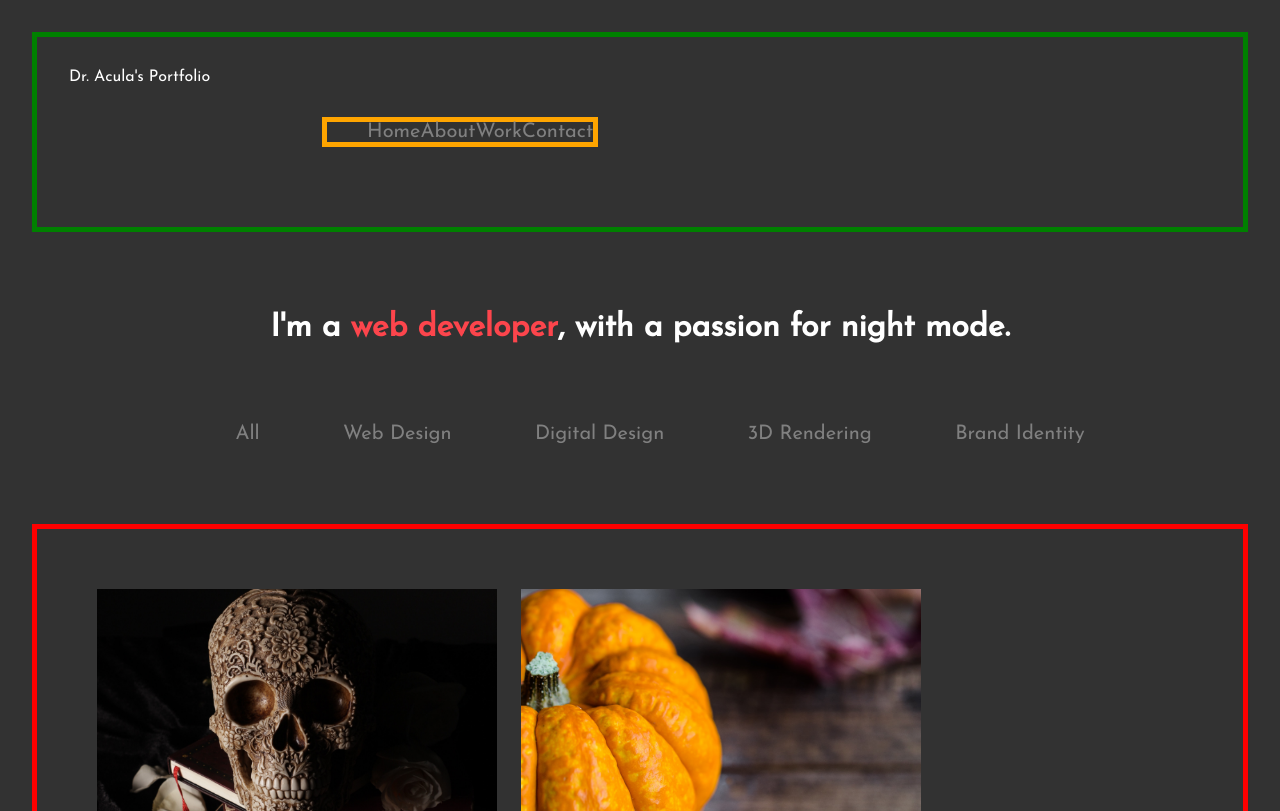
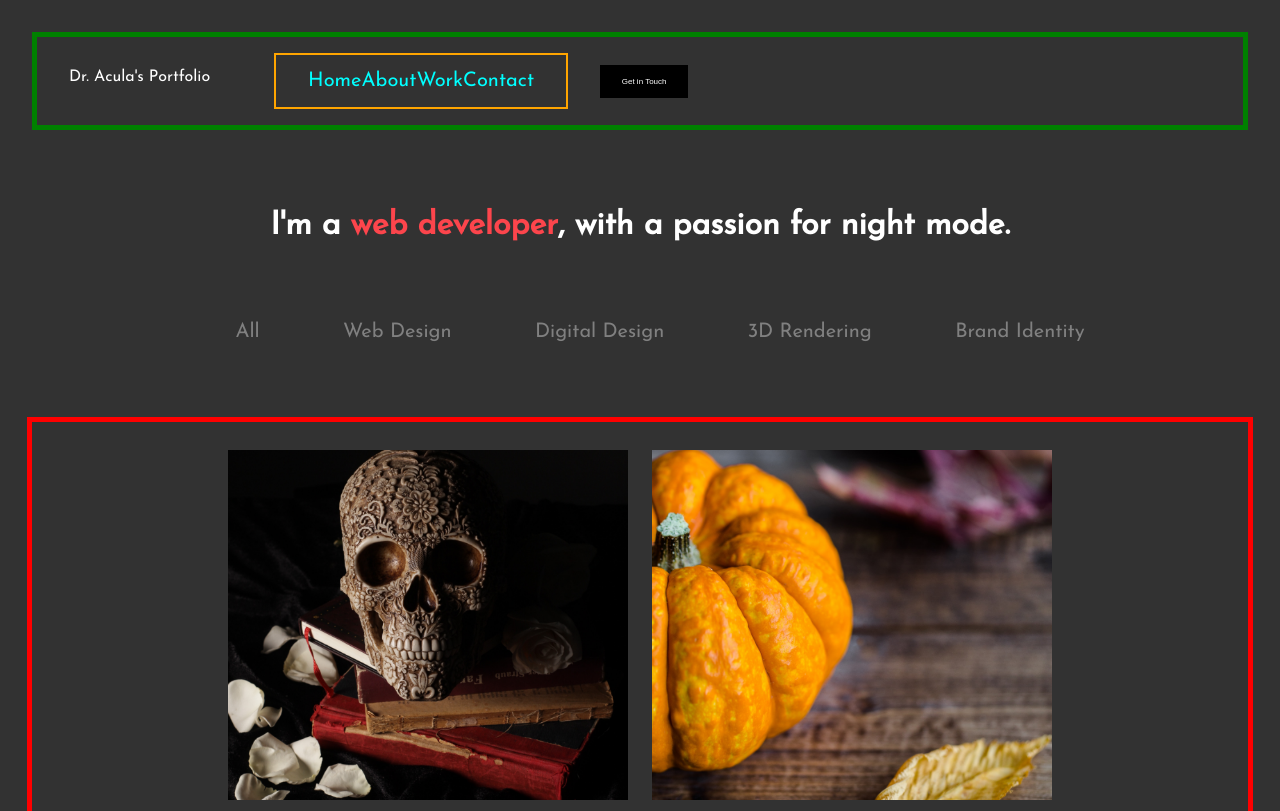
Before and after one commit to uncrownedthrone/hw-spooky-portfolio, a website: page public/index.html in a window 1280 px wide. Shown: the top 811 px of the page. Drawn offline with Linux system fonts and the light colour scheme.

Commit message:
worked on tablet and desktop

```diff
--- a/public/index.html
+++ b/public/index.html
@@ -15,14 +15,15 @@
   <body>
     <header>Dr. Acula's Portfolio</header>
     <nav class='hidden-nav'>
-      <ul class="first-list">
-        <li>Home</li>
-        <li>About</li>
-        <li>Work</li>
-        <li>Contact</li>
+      <ul class="hidden-nav-list">
+        <li class='hidden-list-item'>Home</li>
+        <li class='hidden-list-item'>About</li>
+        <li class='hidden-list-item'>Work</li>
+        <li class='hidden-list-item'>Contact</li>
       </ul>
+      <input type="button" class="top-button" value="Get in Touch" />
     </nav>
-    <input type="button" class="top-button" value="Get in Touch" /></section>
+  </section>
     <main>
       <h1>
         I'm a <span class="red-text">web developer</span>, with a passion for
--- a/public/screen.css
+++ b/public/screen.css
@@ -21,9 +21,9 @@ header {
   color: white;
 }
 
-.hidden-nav {
+/* .hidden-nav {
   display: none;
-}
+} */
 
 h1 {
   text-align: center;
@@ -35,7 +35,6 @@ span {
 }
 
 .second-list {
-  list-style: none;
   display: flex;
   justify-content: space-evenly;
   margin: 5rem;
@@ -69,7 +68,6 @@ img {
 }
 
 .bottom {
-  border: 5px solid pink;
   display: flex;
   flex-flow: column nowrap;
   justify-content: center;
@@ -100,25 +98,32 @@ img {
   text-align: center;
   display: block;
   cursor: pointer;
-  display: none;
 }
 
 @media (min-width: 768px) {
-  .first-list {
-    border: 5px solid orange;
-    display: flex;
-    justify-content: space-evenly;
-    margin: 5rem;
-    align-items: center;
-    flex-wrap: wrap;
-    color: aqua;
+  body {
+    margin: 2rem;
   }
+
   li {
     font-size: 1rem;
   }
 
-  body {
-    margin: 2rem;
+  img {
+    height: 350px;
+    width: 500px;
+    object-fit: cover;
+    margin: 0.25rem;
+    padding: 0.5rem 0.5rem;
+  }
+
+  .hidden-nav-list {
+    border: 2px solid orange;
+    display: flex;
+    align-items: center;
+    justify-content: space-around;
+    padding: 1rem 2rem;
+    margin: 1rem 2rem;
   }
 
   .images-box {
@@ -126,15 +131,23 @@ img {
     height: auto;
     display: flex;
     flex-flow: row wrap;
+    justify-content: center;
     align-items: center;
-    padding: 3rem 3rem;
+    padding: 1rem 1rem;
+    margin: -1rem -1rem;
   }
-  img {
-    height: 350px;
-    width: 500px;
-    object-fit: cover;
-    margin: 0.25rem;
-    padding: 0.5rem 0.5rem;
+
+  .tablet-and-desktop-only {
+    display: flex;
+    border: 5px solid green;
+  }
+  .hidden-list-item {
+    color: aqua;
+  }
+  .hidden-nav {
+    display: flex;
+    justify-content: space-around;
+    align-items: center;
   }
 }
 
@@ -142,18 +155,6 @@ img {
   .tablet-and-desktop-only {
     display: flex;
     border: 5px solid green;
-  }
-
-  .hidden-nav {
-    display: contents;
-  }
-
-  .first-list {
-    display: flex;
-    justify-content: space-around;
-    margin: 5rem;
-    align-items: center;
-    flex-wrap: wrap;
   }
   li {
     font-size: 1.25rem;
@@ -165,6 +166,7 @@ img {
     display: flex;
     flex-flow: row wrap;
     align-items: center;
+    margin: -5px;
   }
 
   img {
@@ -175,183 +177,3 @@ img {
     padding: 0.5rem 0.5rem;
   }
 }
-
-/* code review
-.navHeader ul{
-  visibility: hidden;
-  display:none;
-
-  }
-
-#mobileHead {
-    margin-top: 1rem;
-    padding-top: 1rem;
-    padding-right: 2.5rem;
-    margin-left: 0.75rem;
-    font-family: 'Josefin Sans', sans-serif;
-    font-size: 1rem;
-    color: #d8d8d8;
-    font-weight:bold
-  }
-
-h1 {
-
-    margin-top: 5rem;
-    text-align: center;
-    margin-left:1rem;
-    margin-right:1rem;
-    font-size: 1.75rem;
-    color: #d8d8d8;
-    font-family: 'Josefin Sans', sans-serif;
-
-  }
-
-span {
-    color: #ff5e5e;
-  }
-
-.menuBar ul {
-    display: flex;
-    flex-flow: row wrap;
-    justify-content: space-around;
-    list-style: none;
-    padding-left: 1rem;
-    padding-right:1rem;
-    padding-bottom:1rem;
-    padding-top:4rem;
-    font-size: 0.75rem;
-    color: #8e8e8e;
-    align-content: center;
-
-  }
-
-#bottom {
-
-    padding-top:1rem;
-
-  }
-
-.wrapContainer {
-  display:flex;
-  flex-direction: column;
-  padding: 1.25rem;
-
-}
-img{
-
-  width: 100%;
-  height: auto;
-  display:block;
-  padding-bottom: 1rem;
-
-
-}
-
-.bottomText {
-
-  margin-top:2.5rem;
-  margin-bottom:rem;
-
-}
-
-p {
-
-  color: white;
-  text-align:center;
-
-}
-
-.box {
-  margin: 50px;
-  padding: 25px;
-  background: black;
-  line-height: 20px;
-  height: 20px;
-
-
-}
-
-@media (min-width: 768px) and (max-width: 1024px) {
-
-
-.navHeader ul {
-    visibility: visible;
-    display:flex;
-    align-items: flex-start;
-    justify-content: space-even;
-
-    }
-
-#mobileHead {
-    visibility: visible;
-    display:flex;
-    align-content:flex-start;
-    /* margin-top: 1rem;
-    padding-top: 1rem;
-    padding-right: 2.5rem;
-    margin-left: 3rem;
-    font-family: 'Josefin Sans', sans-serif;
-    font-size: 1.15rem;
-    color: #d8d8d8;
-   }
-
-h1 {
-    text-align: center;
-    margin:5rem;
-    may need margin-bottom
-    font-size: 2.5rem;
-    color: #d8d8d8;
-    font-family: 'Josefin Sans', sans-serif;
-
-  }
-
-.menuBar ul {
-      display: flex;
-      flex-direction: row;
-      justify-content: space-evenly;
-      list-style: none;
-       padding-left:0rem;
-      padding-right:10rem;
-      padding-bottom:5rem;
-      padding-top:4rem;
-      margin-right:2rem;
-      margin-left:2rem;
-      font-size: 0.75rem;
-      color: #8e8e8e;
-
-
-    }
-
-#bottom {
-      padding-top:0rem;
-    }
-
-.wrapContainer {
-      display:flex;
-      flex-direction:row;
-      flex-wrap:wrap;
-      margin:-55px;
-}
-
-img {
-  height:350px;
-  object-fit:cover;
-  width:45%;
-  padding:1rem;
-}
-
-.bottomText {
-  padding-top:5rem;
-  font-size:3.5rem;
-}
-.box {
-  padding-left:2rem;
-  padding-right:2rem;
-  padding-top:1rem;
-  padding-bottom:1rem;
-  margin-left:19rem;
-  margin-right:19rem;
-  margin-top:-2.5rem;
-  margin-bottom:5rem;
-  font-size:1rem;
-} */
```
